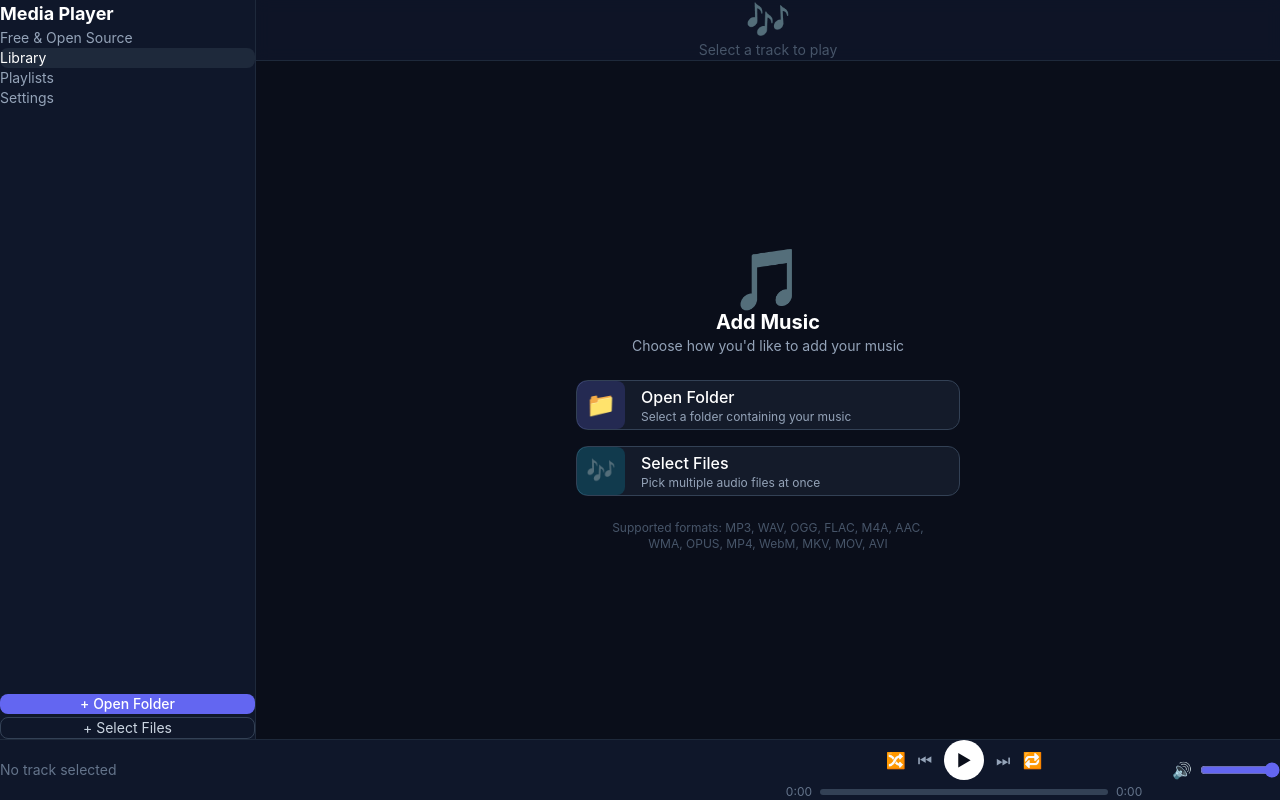
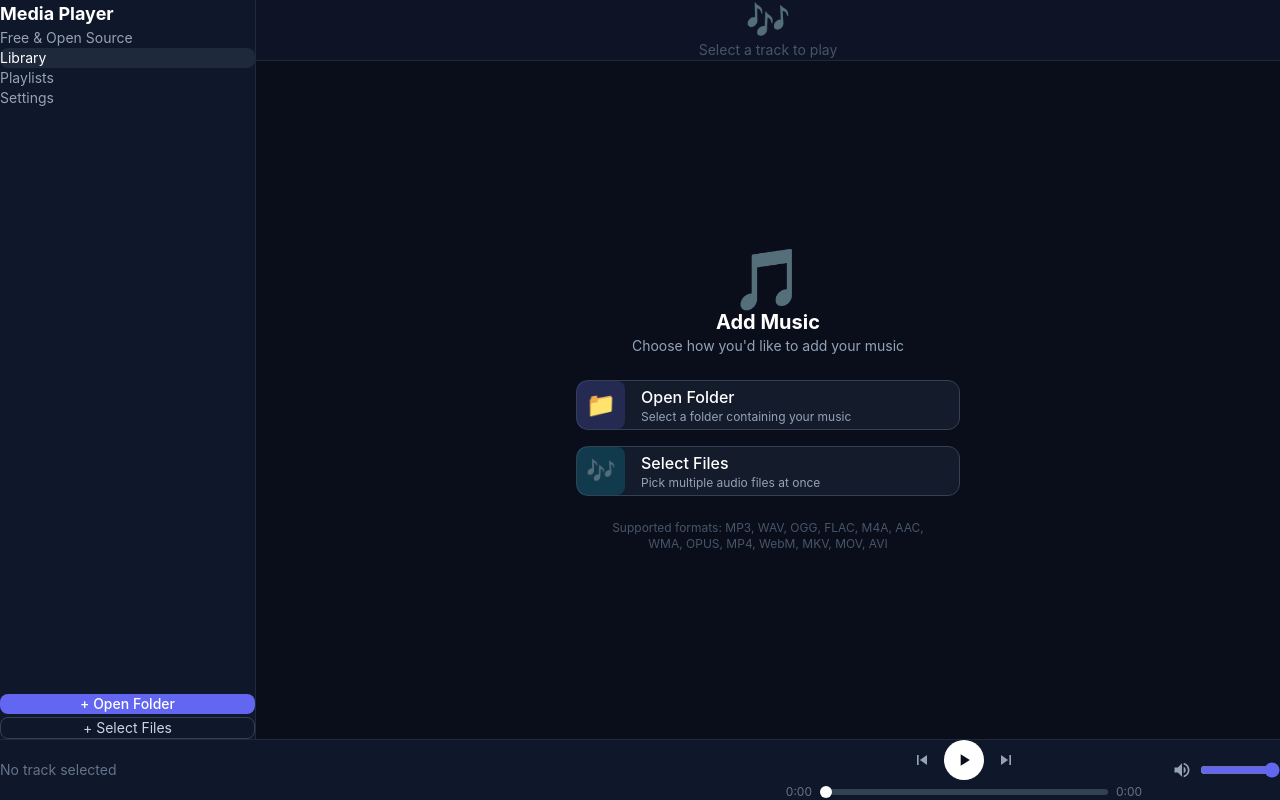
Before and after one commit to Quirel64/media-player, a React (Vite) app: page / in a window 1280 px wide. Built offline with nearby package versions, Linux system fonts and the light colour scheme.

Commit message:
a lot fixed like emoji replacements and playback

```diff
--- a/src/components/player/PlayBar.tsx
+++ b/src/components/player/PlayBar.tsx
@@ -1,3 +1,4 @@
+import { useRef, useCallback } from 'react'
 import { motion } from 'framer-motion'
 import { usePlayerStore } from '../../stores/playerStore'
 import type { Track } from '../../lib/types'
@@ -18,15 +19,68 @@ function formatTime(seconds: number): string {
 }
 
 export function PlayBar({ currentTrack, onTogglePlay, onNext, onPrev, onSeek }: PlayBarProps) {
-  const { isPlaying, currentTime, duration, volume, isMuted, shuffleOn, repeatMode, setVolume, toggleMute, toggleShuffle, cycleRepeat } =
+  const { isPlaying, currentTime, duration, volume, isMuted, shuffleOn, repeatMode, queue, setVolume, toggleMute, toggleShuffle, cycleRepeat } =
     usePlayerStore()
 
-  const handleSeek = (e: React.MouseEvent<HTMLDivElement>) => {
-    const rect = e.currentTarget.getBoundingClientRect()
-    const x = e.clientX - rect.left
-    const percent = x / rect.width
-    onSeek(percent * duration)
+  const seekBarRef = useRef<HTMLDivElement>(null)
+  const isDragging = useRef(false)
+
+  const getSeekTime = useCallback((clientX: number) => {
+    const bar = seekBarRef.current
+    if (!bar || duration <= 0) return 0
+    const rect = bar.getBoundingClientRect()
+    const x = Math.max(0, Math.min(clientX - rect.left, rect.width))
+    return (x / rect.width) * duration
+  }, [duration])
+
+  const handleSeekStart = useCallback((clientX: number) => {
+    isDragging.current = true
+    onSeek(getSeekTime(clientX))
+  }, [onSeek, getSeekTime])
+
+  const handleSeekMove = useCallback((clientX: number) => {
+    if (!isDragging.current) return
+    onSeek(getSeekTime(clientX))
+  }, [onSeek, getSeekTime])
+
+  const handleSeekEnd = useCallback(() => {
+    isDragging.current = false
+  }, [])
+
+  const handleMouseDown = useCallback((e: React.MouseEvent) => {
+    e.preventDefault()
+    handleSeekStart(e.clientX)
+
+    const onMouseMove = (ev: MouseEvent) => handleSeekMove(ev.clientX)
+    const onMouseUp = () => {
+      handleSeekEnd()
+      window.removeEventListener('mousemove', onMouseMove)
+      window.removeEventListener('mouseup', onMouseUp)
     }
+    window.addEventListener('mousemove', onMouseMove)
+    window.addEventListener('mouseup', onMouseUp)
+  }, [handleSeekStart, handleSeekMove, handleSeekEnd])
+
+  const handleTouchStart = useCallback((e: React.TouchEvent) => {
+    handleSeekStart(e.touches[0].clientX)
+  }, [handleSeekStart])
+
+  const handleTouchMove = useCallback((e: React.TouchEvent) => {
+    handleSeekMove(e.touches[0].clientX)
+  }, [handleSeekMove])
+
+  const handleTouchEnd = useCallback(() => {
+    handleSeekEnd()
+  }, [handleSeekEnd])
+
+  const handleBarClick = useCallback((e: React.MouseEvent) => {
+    onSeek(getSeekTime(e.clientX))
+  }, [onSeek, getSeekTime])
+
+  const hasMultipleTracks = queue.length > 1
+
+  const shuffleColor = shuffleOn ? '#6366f1' : '#64748b'
+  const repeatColor = repeatMode !== 'off' ? '#6366f1' : '#64748b'
 
   return (
     <div className="flex items-center gap-4 px-4 py-3 md:px-6">
@@ -50,20 +104,30 @@ export function PlayBar({ currentTrack, onTogglePlay, onNext, onPrev, onSeek }:
       {/* Center controls */}
       <div className="flex flex-1 flex-col items-center gap-1 md:flex-none md:w-96">
         <div className="flex items-center gap-3">
+          {hasMultipleTracks && (
             <button
               onClick={toggleShuffle}
               className="p-2 transition-colors hover:opacity-80"
-            style={{ color: shuffleOn ? '#6366f1' : '#64748b' }}
+              style={{ color: shuffleColor }}
             >
-            🔀
+              <svg width="20" height="20" viewBox="0 0 24 24" fill="none" stroke="currentColor" strokeWidth="2" strokeLinecap="round" strokeLinejoin="round">
+                <polyline points="16 3 21 3 21 8" />
+                <line x1="4" y1="20" x2="21" y2="3" />
+                <polyline points="21 16 21 21 16 21" />
+                <line x1="15" y1="15" x2="21" y2="21" />
+                <line x1="4" y1="4" x2="9" y2="9" />
+              </svg>
             </button>
+          )}
 
           <button
             onClick={onPrev}
             className="p-2 transition-colors hover:opacity-80"
             style={{ color: '#94a3b8' }}
           >
-            ⏮
+            <svg width="20" height="20" viewBox="0 0 24 24" fill="currentColor">
+              <path d="M6 6h2v12H6zm3.5 6l8.5 6V6z" />
+            </svg>
           </button>
 
           <motion.button
@@ -72,7 +136,15 @@ export function PlayBar({ currentTrack, onTogglePlay, onNext, onPrev, onSeek }:
             className="flex h-10 w-10 items-center justify-center rounded-full bg-white transition-transform hover:scale-105"
             style={{ color: '#0a0e1a' }}
           >
-            {isPlaying ? '⏸' : '▶'}
+            {isPlaying ? (
+              <svg width="20" height="20" viewBox="0 0 24 24" fill="currentColor">
+                <path d="M6 19h4V5H6v14zm8-14v14h4V5h-4z" />
+              </svg>
+            ) : (
+              <svg width="20" height="20" viewBox="0 0 24 24" fill="currentColor">
+                <path d="M8 5v14l11-7z" />
+              </svg>
+            )}
           </motion.button>
 
           <button
@@ -80,32 +152,59 @@ export function PlayBar({ currentTrack, onTogglePlay, onNext, onPrev, onSeek }:
             className="p-2 transition-colors hover:opacity-80"
             style={{ color: '#94a3b8' }}
           >
-            ⏭
+            <svg width="20" height="20" viewBox="0 0 24 24" fill="currentColor">
+              <path d="M6 18l8.5-6L6 6v12zM16 6v12h2V6h-2z" />
+            </svg>
           </button>
 
+          {hasMultipleTracks && (
             <button
               onClick={cycleRepeat}
-            className="hidden p-2 transition-colors md:block hover:opacity-80"
-            style={{ color: repeatMode !== 'off' ? '#6366f1' : '#64748b' }}
+              className="p-2 transition-colors hover:opacity-80"
+              style={{ color: repeatColor }}
             >
-            {repeatMode === 'one' ? '🔂' : '🔁'}
+              {repeatMode === 'one' ? (
+                <svg width="20" height="20" viewBox="0 0 24 24" fill="none" stroke="currentColor" strokeWidth="2" strokeLinecap="round" strokeLinejoin="round">
+                  <polyline points="17 1 21 5 17 9" />
+                  <path d="M3 11V9a4 4 0 0 1 4-4h14" />
+                  <polyline points="7 23 3 19 7 15" />
+                  <path d="M21 13v2a4 4 0 0 1-4 4H3" />
+                  <text x="12" y="14" textAnchor="middle" fill="currentColor" stroke="none" fontSize="8" fontWeight="bold">1</text>
+                </svg>
+              ) : (
+                <svg width="20" height="20" viewBox="0 0 24 24" fill="none" stroke="currentColor" strokeWidth="2" strokeLinecap="round" strokeLinejoin="round">
+                  <polyline points="17 1 21 5 17 9" />
+                  <path d="M3 11V9a4 4 0 0 1 4-4h14" />
+                  <polyline points="7 23 3 19 7 15" />
+                  <path d="M21 13v2a4 4 0 0 1-4 4H3" />
+                </svg>
+              )}
             </button>
+          )}
         </div>
 
         {/* Seek bar */}
         <div className="flex w-full items-center gap-2">
           <span className="w-10 text-right text-xs text-slate-500">{formatTime(currentTime)}</span>
           <div
-            onClick={handleSeek}
-            className="group relative h-1.5 flex-1 cursor-pointer rounded-full bg-slate-700"
+            ref={seekBarRef}
+            onClick={handleBarClick}
+            onMouseDown={handleMouseDown}
+            onTouchStart={handleTouchStart}
+            onTouchMove={handleTouchMove}
+            onTouchEnd={handleTouchEnd}
+            className="group relative h-1.5 flex-1 cursor-pointer rounded-full bg-slate-700 touch-none"
           >
             <motion.div
               className="absolute left-0 top-0 h-full rounded-full bg-primary"
               style={{ width: duration > 0 ? `${(currentTime / duration) * 100}%` : '0%' }}
             />
             <div
-              className="absolute top-1/2 h-3 w-3 -translate-y-1/2 rounded-full bg-white opacity-0 shadow-md transition-opacity group-hover:opacity-100"
-              style={{ left: duration > 0 ? `calc(${(currentTime / duration) * 100}% - 6px)` : '0' }}
+              className="absolute top-1/2 h-3 w-3 -translate-y-1/2 rounded-full bg-white shadow-md transition-opacity group-hover:opacity-100"
+              style={{
+                left: duration > 0 ? `calc(${(currentTime / duration) * 100}% - 6px)` : '0',
+                opacity: isDragging.current ? 1 : undefined,
+              }}
             />
           </div>
           <span className="w-10 text-xs text-slate-500">{formatTime(duration)}</span>
@@ -115,7 +214,19 @@ export function PlayBar({ currentTrack, onTogglePlay, onNext, onPrev, onSeek }:
       {/* Volume */}
       <div className="hidden items-center gap-2 md:flex">
         <button onClick={toggleMute} className="p-2 text-slate-400 transition-colors hover:text-white">
-          {isMuted || volume === 0 ? '🔇' : volume < 0.5 ? '🔉' : '🔊'}
+          {isMuted || volume === 0 ? (
+            <svg width="20" height="20" viewBox="0 0 24 24" fill="currentColor">
+              <path d="M16.5 12c0-1.77-1.02-3.29-2.5-4.03v2.21l2.45 2.45c.03-.2.05-.41.05-.63zm2.5 0c0 .94-.2 1.82-.54 2.64l1.51 1.51C20.63 14.91 21 13.5 21 12c0-4.28-2.99-7.86-7-8.77v2.06c2.89.86 5 3.54 5 6.71zM4.27 3L3 4.27 7.73 9H3v6h4l5 5v-6.73l4.25 4.25c-.67.52-1.42.93-2.25 1.18v2.06c1.38-.31 2.63-.95 3.69-1.81L19.73 21 21 19.73l-9-9L4.27 3zM12 4L9.91 6.09 12 8.18V4z" />
+            </svg>
+          ) : volume < 0.5 ? (
+            <svg width="20" height="20" viewBox="0 0 24 24" fill="currentColor">
+              <path d="M18.5 12c0-1.77-1.02-3.29-2.5-4.03v8.05c1.48-.73 2.5-2.25 2.5-4.02zM5 9v6h4l5 5V4L9 9H5z" />
+            </svg>
+          ) : (
+            <svg width="20" height="20" viewBox="0 0 24 24" fill="currentColor">
+              <path d="M3 9v6h4l5 5V4L7 9H3zm13.5 3c0-1.77-1.02-3.29-2.5-4.03v8.05c1.48-.73 2.5-2.25 2.5-4.02zM14 3.23v2.06c2.89.86 5 3.54 5 6.71s-2.11 5.85-5 6.71v2.06c4.01-.91 7-4.49 7-8.77s-2.99-7.86-7-8.77z" />
+            </svg>
+          )}
         </button>
         <input
           type="range"
--- a/src/hooks/useFolderPicker.ts
+++ b/src/hooks/useFolderPicker.ts
@@ -38,6 +38,7 @@ function getUniqueFileName(existingNames: Set<string>, originalName: string): st
 
 async function processFiles(
   files: File[],
+  existingQueue: Track[],
   setQueue: (t: Track[]) => void,
   setOriginalOrder: (t: Track[]) => void,
   setCurrentTrackIndex: (i: number) => void
@@ -49,7 +50,7 @@ async function processFiles(
   const folderName =
     mediaFiles[0].webkitRelativePath?.split('/')[0] || 'Selected Files'
 
-  const existingNames = new Set<string>()
+  const existingNames = new Set<string>(existingQueue.map((t) => t.fileName))
 
   const tracks: Track[] = await Promise.all(
     mediaFiles.map(async (file) => {
@@ -118,9 +119,10 @@ async function processFiles(
   }
   await savePlaylist(playlist)
 
-  setQueue(tracks)
-  setOriginalOrder(tracks)
-  setCurrentTrackIndex(0)
+  const combined = [...existingQueue, ...tracks]
+  setQueue(combined)
+  setOriginalOrder(combined)
+  setCurrentTrackIndex(existingQueue.length)
 
   return tracks
 }
@@ -141,7 +143,8 @@ export function useFolderPicker() {
 
       input.onchange = async () => {
         const files = Array.from(input.files || [])
-        const result = await processFiles(files, setQueue, setOriginalOrder, setCurrentTrackIndex)
+        const existingQueue = usePlayerStore.getState().queue
+        const result = await processFiles(files, existingQueue, setQueue, setOriginalOrder, setCurrentTrackIndex)
         resolve(result)
       }
 
@@ -159,7 +162,8 @@ export function useFolderPicker() {
 
       input.onchange = async () => {
         const files = Array.from(input.files || [])
-        const result = await processFiles(files, setQueue, setOriginalOrder, setCurrentTrackIndex)
+        const existingQueue = usePlayerStore.getState().queue
+        const result = await processFiles(files, existingQueue, setQueue, setOriginalOrder, setCurrentTrackIndex)
         resolve(result)
       }
 
```
Also changed, not shown: src/components/player/NowPlaying.tsx (+33 -1 lines), src/hooks/useAudioEngine.ts (+36 -18 lines), src/hooks/useMediaSession.ts (+32 -10 lines). Lines whose indentation alone changed are shown as unchanged.
